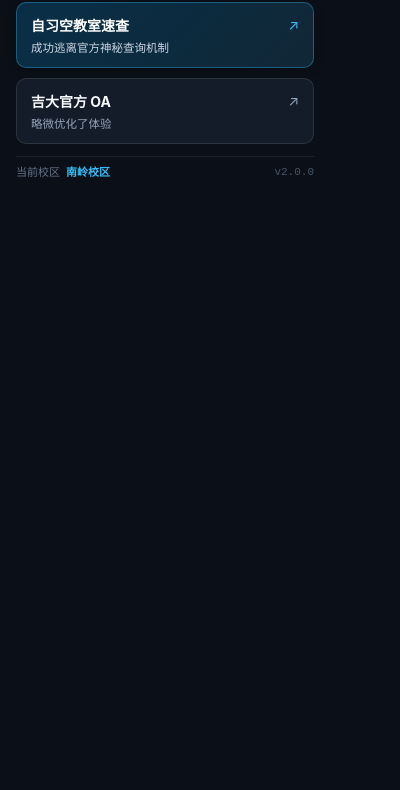
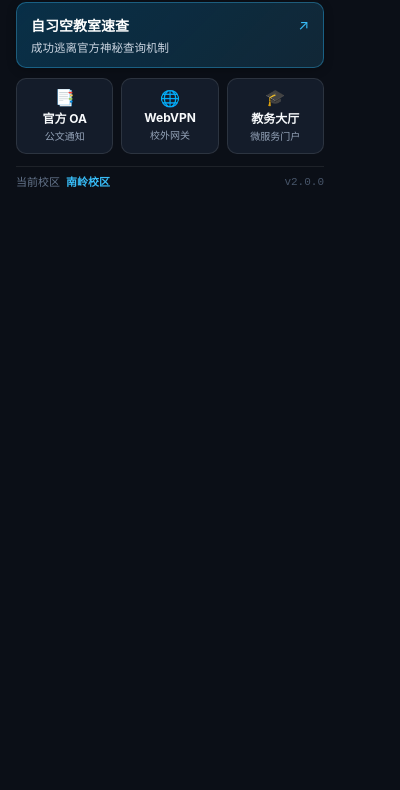
Before and after one commit to Shy-up/need-more-jlu, a browser extension: page popup/popup.html in a window 400 px wide. Shown: the part 51-841 px from the top of the page. Drawn offline with Linux system fonts and the light colour scheme.

Commit message:
feat(popup): split OA into 3-column grid adding WebVPN and EMAP home portals

```diff
--- a/popup/popup.css
+++ b/popup/popup.css
@@ -10,7 +10,7 @@
   font-family: -apple-system, BlinkMacSystemFont, "Segoe UI", Roboto, "PingFang SC", "Hiragino Sans GB", "Microsoft YaHei", sans-serif;
   background-color: #0b0f17;
   color: #f1f5f9;
-  width: 330px;
+  width: 340px;
   line-height: 1.4;
 }
 
@@ -90,15 +90,54 @@
   box-shadow: 0 4px 16px rgba(56, 189, 248, 0.3);
 }
 
-.action-secondary {
+.action-row-grid {
+  display: grid;
+  grid-template-columns: repeat(3, 1fr);
+  gap: 8px;
+}
+
+.action-mini-card {
+  display: flex;
+  flex-direction: column;
+  justify-content: center;
+  align-items: center;
+  text-align: center;
+  padding: 10px 4px;
   background: rgba(30, 41, 59, 0.55);
   border: 1px solid rgba(255, 255, 255, 0.10);
+  border-radius: 10px;
+  cursor: pointer;
+  transition: all 0.18s ease;
+  outline: none;
+  font-family: inherit;
+  color: #f8fafc;
 }
 
-.action-secondary:hover {
+.action-mini-card:hover {
   background: rgba(30, 41, 59, 0.85);
-  border-color: rgba(255, 255, 255, 0.22);
+  border-color: rgba(56, 189, 248, 0.4);
   transform: translateY(-1px);
+  box-shadow: 0 4px 12px rgba(0, 0, 0, 0.3);
+}
+
+.action-mini-icon {
+  font-size: 16px;
+  margin-bottom: 4px;
+  line-height: 1;
+}
+
+.action-mini-title {
+  font-size: 12px;
+  font-weight: 700;
+  color: #f8fafc;
+  white-space: nowrap;
+}
+
+.action-mini-desc {
+  font-size: 10px;
+  color: #94a3b8;
+  margin-top: 2px;
+  white-space: nowrap;
 }
 
 .action-main {
--- a/popup/popup.html
+++ b/popup/popup.html
@@ -30,16 +30,29 @@
         </div>
       </button>
 
-      <!-- 2. Official OA Portal -->
-      <button class="action-card action-secondary" id="btn-open-oa" title="打开吉大官方 OA (WebVPN)">
-        <div class="action-main">
-          <div class="action-title-row">
-            <span class="action-title">吉大官方 OA</span>
-            <span class="action-arrow">↗</span>
-          </div>
-          <div class="action-desc">略微优化了体验</div>
-        </div>
-      </button>
+      <!-- 2. Intranet Portals (OA / WebVPN / EMAP Home) -->
+      <div class="action-row-grid">
+        <!-- 2.1 Official OA -->
+        <button class="action-mini-card" id="btn-open-oa" title="打开吉大官方 OA (自动感知直连/VPN)">
+          <div class="action-mini-icon">📑</div>
+          <div class="action-mini-title">官方 OA</div>
+          <div class="action-mini-desc">公文通知</div>
+        </button>
+
+        <!-- 2.2 WebVPN Portal -->
+        <button class="action-mini-card" id="btn-open-vpn" title="打开吉大校外 WebVPN 门户 (vpn.jlu.edu.cn)">
+          <div class="action-mini-icon">🌐</div>
+          <div class="action-mini-title">WebVPN</div>
+          <div class="action-mini-desc">校外网关</div>
+        </button>
+
+        <!-- 2.3 EMAP Home Portal -->
+        <button class="action-mini-card" id="btn-open-emap" title="打开吉大教务微服务办事大厅 (自动感知直连/VPN)">
+          <div class="action-mini-icon">🎓</div>
+          <div class="action-mini-title">教务大厅</div>
+          <div class="action-mini-desc">微服务门户</div>
+        </button>
+      </div>
     </div>
 
     <!-- Campus & Status Footer -->
--- a/popup/popup.js
+++ b/popup/popup.js
@@ -1,13 +1,15 @@
 /**
  * need_more_jlu - Popup Controller (v2.0.0)
- * 智能通道感知：优先校园网直连，按需切换 WebVPN
+ * 智能通道感知：优先校园网直连，按需智能切换 WebVPN
  */
 
-import { CAMPUS_NAMES, CHANNELS, DEFAULT_CAMPUS_CODE } from '../config/constants.js';
+import { CAMPUS_NAMES, CHANNELS, DEFAULT_CAMPUS_CODE, WEBVPN_HASH } from '../config/constants.js';
 
 document.addEventListener('DOMContentLoaded', () => {
   const btnOpenDashboard = document.getElementById('btn-open-dashboard');
   const btnOpenOA = document.getElementById('btn-open-oa');
+  const btnOpenVPN = document.getElementById('btn-open-vpn');
+  const btnOpenEmap = document.getElementById('btn-open-emap');
   const popupCampusName = document.getElementById('popupCampusName');
 
   // Load campus memory
@@ -16,45 +18,71 @@
     popupCampusName.textContent = CAMPUS_NAMES[campusKey] || CAMPUS_NAMES[DEFAULT_CAMPUS_CODE] || '南岭校区';
   }
 
-  // 默认优先使用校园网直连 OA 地址（防止校内无法连接 WebVPN）
+  // 1. OA 地址（默认直连）
   let currentOaUrl = CHANNELS.DIRECT.oaUrl;
+
+  // 2. WebVPN 官方统一门户
+  const VPN_PORTAL_URL = 'https://vpn.jlu.edu.cn/';
+
+  // 3. 教务微服务办事大厅（校园网直连 vs WebVPN 智能切换）
+  const EMAP_DIRECT_URL = 'https://iedu.jlu.edu.cn/jwapp/sys/emaphome/portal/index.do';
+  const EMAP_VPN_URL = `https://vpn.jlu.edu.cn${WEBVPN_HASH}/jwapp/sys/emaphome/portal/index.do`;
+  let currentEmapUrl = EMAP_DIRECT_URL;
 
   // 探活并获取当前首选通道
   if (typeof chrome !== 'undefined' && chrome.runtime && chrome.runtime.sendMessage) {
     chrome.runtime.sendMessage({ type: 'GET_ACTIVE_CHANNEL' }, (res) => {
+      const isDirect = (res && res.channel === 'DIRECT');
       if (res && res.oaUrl) {
         currentOaUrl = res.oaUrl;
       }
+      currentEmapUrl = isDirect ? EMAP_DIRECT_URL : EMAP_VPN_URL;
+
       if (btnOpenOA && res && res.channelName) {
         btnOpenOA.title = `打开吉大官方 OA (${res.channelName})`;
+      }
+      if (btnOpenEmap) {
+        btnOpenEmap.title = `打开教务微服务办事大厅 (${isDirect ? '校园网直连' : 'WebVPN 网关'})`;
       }
     });
   }
 
-  // Open Classroom Study Dashboard
+  const navigateTo = (url) => {
+    if (typeof chrome !== 'undefined' && chrome.tabs && chrome.tabs.create) {
+      chrome.tabs.create({ url });
+    } else {
+      window.open(url, '_blank');
+    }
+  };
+
+  // 1. 打开自习空教室速查仪表盘
   if (btnOpenDashboard) {
     btnOpenDashboard.addEventListener('click', () => {
       const dashboardUrl = (typeof chrome !== 'undefined' && chrome.runtime && chrome.runtime.getURL)
         ? chrome.runtime.getURL('dashboard/index.html')
         : '../dashboard/index.html';
-
-      if (typeof chrome !== 'undefined' && chrome.tabs && chrome.tabs.create) {
-        chrome.tabs.create({ url: dashboardUrl });
-      } else {
-        window.open(dashboardUrl, '_blank');
-      }
+      navigateTo(dashboardUrl);
     });
   }
 
-  // Open OA (自适应校园网直连 / WebVPN)
+  // 2. 打开官方 OA (自适应直连 / WebVPN)
   if (btnOpenOA) {
     btnOpenOA.addEventListener('click', () => {
-      const targetUrl = currentOaUrl;
-      if (typeof chrome !== 'undefined' && chrome.tabs && chrome.tabs.create) {
-        chrome.tabs.create({ url: targetUrl });
-      } else {
-        window.open(targetUrl, '_blank');
-      }
+      navigateTo(currentOaUrl);
+    });
+  }
+
+  // 3. 打开 WebVPN 统一门户
+  if (btnOpenVPN) {
+    btnOpenVPN.addEventListener('click', () => {
+      navigateTo(VPN_PORTAL_URL);
+    });
+  }
+
+  // 4. 打开教务微服务办事大厅 (自适应直连 / WebVPN)
+  if (btnOpenEmap) {
+    btnOpenEmap.addEventListener('click', () => {
+      navigateTo(currentEmapUrl);
     });
   }
 });
```
